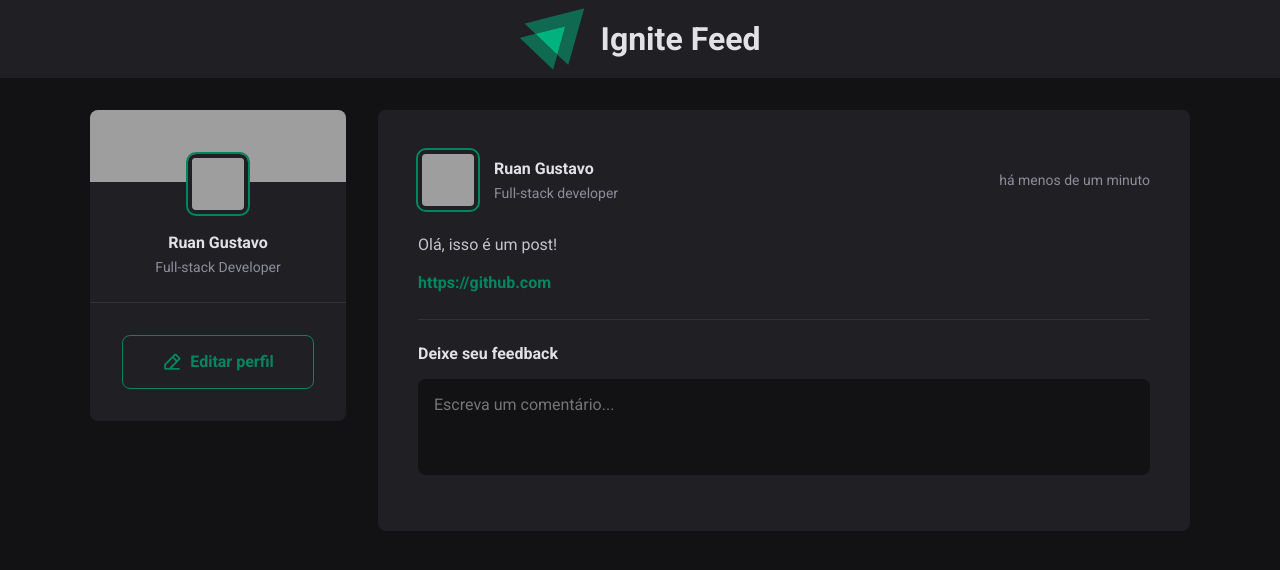
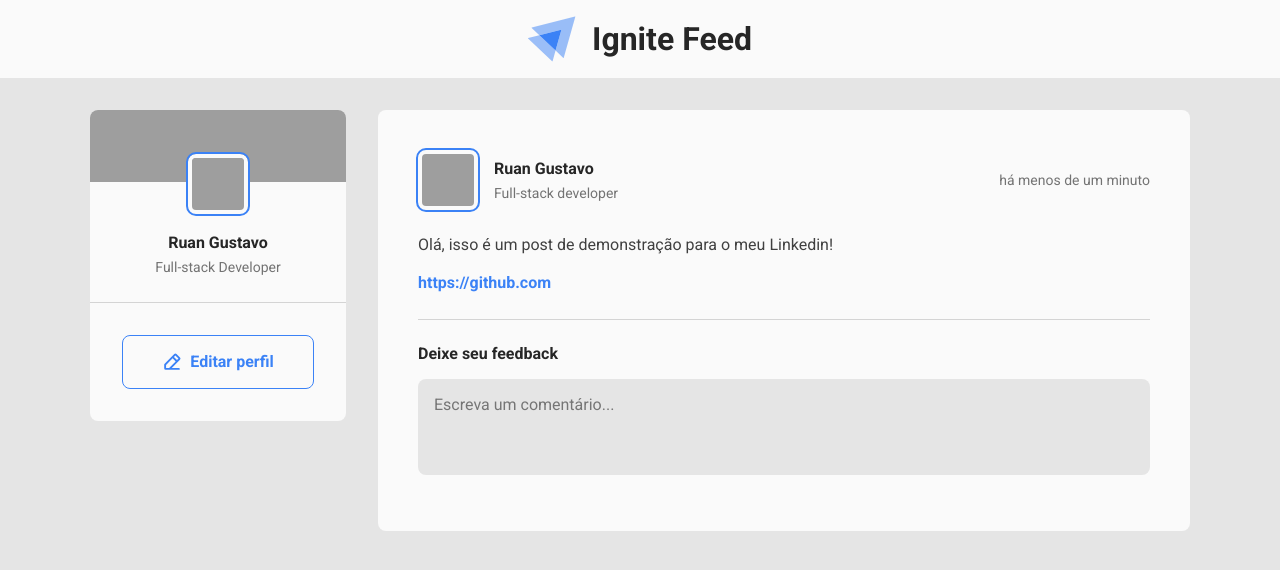
Before and after one commit to ruangustavo/ignite-feed, a React (Vite) app: page / in a window 1280 px wide. Shown: the top 570 px of the page. Built offline with nearby package versions, Linux system fonts and the light colour scheme; grey boxes are pictures that could not be loaded.

Commit message:
style: change color pallette and general styles

```diff
--- a/src/App.jsx
+++ b/src/App.jsx
@@ -12,7 +12,10 @@ const posts = [
       role: "Full-stack developer",
     },
     content: [
-      { type: "paragraph", content: "Olá, isso é um post!" },
+      {
+        type: "paragraph",
+        content: "Olá, isso é um post de demonstração para o meu Linkedin!",
+      },
       { type: "link", content: "https://github.com" },
     ],
     publishedAt: new Date(),
--- a/src/App.module.css
+++ b/src/App.module.css
@@ -1,11 +1,11 @@
 .wrapper {
-  max-width: 112rem;
-  margin: 3.2rem auto;
-  padding: 0 1rem;
   display: grid;
   grid-template-columns: 256px 1fr;
   gap: 3.2rem;
   align-items: flex-start;
+  margin: 3.2rem auto;
+  padding: 0 1rem;
+  max-width: 112rem;
 }
 
 @media screen and (max-width: 768px) {
--- a/src/components/Avatar.jsx
+++ b/src/components/Avatar.jsx
@@ -1,10 +1,11 @@
 import styles from "./Avatar.module.css";
 
-export function Avatar({ src, hasBorder = false }) {
+export function Avatar({ src, alt = "", hasBorder = false }) {
   return (
     <img
+      className={hasBorder ? styles.avatarWithBorder : styles.avatar}
       src={src}
-      className={hasBorder ? styles.avatarWithBorder : styles.avatar}
+      alt={alt}
     />
   );
 }
--- a/src/components/Avatar.module.css
+++ b/src/components/Avatar.module.css
@@ -1,13 +1,13 @@
 .avatar {
   width: 4.8rem;
   height: 4.8rem;
-  border-radius: 0.8rem;
+  border-radius: 8px;
 }
 
 .avatarWithBorder {
   width: calc(4.8rem + 1.2rem);
   height: calc(4.8rem + 1.2rem);
-  border-radius: 0.8rem;
-  border: 0.4rem solid var(--gray-2);
-  outline: 0.2rem solid var(--green);
+  border: 0.4rem solid var(--neutral-50);
+  border-radius: 8px;
+  outline: 0.2rem solid var(--blue-500);
 }
--- a/src/components/Comment.jsx
+++ b/src/components/Comment.jsx
@@ -5,7 +5,6 @@ import { useState } from "react";
 
 export function Comment({ content, onCommentDelete }) {
   const [likeCount, setLikeCount] = useState(0);
-  // const isCommentLiked = likeCount > 0;
 
   function handleDeleteComment() {
     onCommentDelete(content);
--- a/src/components/Comment.module.css
+++ b/src/components/Comment.module.css
@@ -8,8 +8,8 @@
 }
 
 .content {
-  background-color: var(--gray-3);
-  border-radius: 0.8rem;
+  background-color: var(--neutral-200);
+  border-radius: 8px;
   padding: 1.6rem;
   display: flex;
   flex-direction: column;
@@ -22,7 +22,7 @@
 }
 
 .author strong {
-  color: var(--gray-7);
+  color: var(--neutral-800);
   font-size: 1.4rem;
   line-height: 1.6;
 }
@@ -44,7 +44,7 @@
 .contentHeader button {
   background-color: transparent;
   border: none;
-  color: var(--gray-5);
+  color: var(--neutral-500);
   font-size: 1.4rem;
   cursor: pointer;
   font-weight: bold;
@@ -65,7 +65,7 @@
 .commentActions button {
   background-color: transparent;
   border: none;
-  color: var(--gray-5);
+  color: var(--neutral-500);
   font-size: 1.4rem;
   cursor: pointer;
   font-weight: bold;
@@ -75,7 +75,7 @@
 }
 
 .commentActions button:hover {
-  color: var(--gray-7);
+  color: var(--blue-500);
   transition: color 0.5s;
 }
 
--- a/src/components/Header.module.css
+++ b/src/components/Header.module.css
@@ -1,11 +1,17 @@
 .header {
-  background-color: var(--gray-2);
+  background-color: var(--neutral-50);
   display: flex;
   justify-content: center;
+  align-items: center;
+}
+
+.header img {
+  width: 4.8rem;
+  height: 4.8rem;
 }
 
 .header h1 {
-  color: var(--gray-7);
+  color: var(--neutral-800);
   padding: 2rem 0;
   margin-left: 1.6rem;
 }
--- a/src/components/Post.module.css
+++ b/src/components/Post.module.css
@@ -1,6 +1,6 @@
 .wrapper {
-  background-color: var(--gray-2);
-  border-radius: 0.8rem;
+  background-color: var(--neutral-50);
+  border-radius: 8px;
   padding: 4rem;
   display: flex;
   flex-direction: column;
@@ -9,7 +9,7 @@
 
 .wrapper time {
   font-size: 1.4rem;
-  color: var(--gray-5);
+  color: var(--neutral-500);
 }
 
 .wrapper p {
@@ -32,9 +32,9 @@
   height: 4.8rem;
   width: calc(4.8rem + 1.2rem);
   height: calc(4.8rem + 1.2rem);
-  border-radius: 0.8rem;
-  border: 0.4rem solid var(--gray-2);
-  outline: 0.2rem solid var(--green);
+  border-radius: 8px;
+  border: 0.4rem solid var(--neutral-50);
+  outline: 0.2rem solid var(--blue-500);
 }
 
 .user {
@@ -49,19 +49,19 @@
 }
 
 .info strong {
-  color: var(--gray-7);
+  color: var(--neutral-800);
   line-height: 1.6;
 }
 
 .info span {
-  color: var(--gray-5);
+  color: var(--neutral-500);
   line-height: 1.6;
   font-size: 1.4rem;
 }
 
 .content a {
   font-weight: bold;
-  color: var(--green);
+  color: var(--blue-500);
   text-decoration: none;
 }
 
@@ -70,39 +70,39 @@
   flex-direction: column;
   gap: 1.6rem;
   padding-top: 2.4rem;
-  border-top: 0.1rem solid var(--gray-3);
+  border-top: 0.1rem solid var(--neutral-300);
 }
 
 .commentForm strong {
-  color: var(--gray-7);
+  color: var(--neutral-800);
 }
 
 .commentForm textarea {
   resize: none;
   border: 0;
-  background-color: var(--gray-1);
+  background-color: var(--neutral-200);
   height: 9.6rem;
-  border-radius: 0.8rem;
+  border-radius: 8px;
   padding: 1.6rem;
 }
 
 .commentForm textarea:focus {
-  outline: solid 0.2rem var(--green);
+  outline: solid 0.2rem var(--blue-500);
 }
 
 .commentForm button {
   all: unset;
   width: fit-content;
   padding: 1.2rem 2.4rem;
-  border-radius: 0.8rem;
+  border-radius: 8px;
   color: var(--white);
-  background-color: var(--green);
+  background-color: var(--blue-500);
   font-weight: 700;
   cursor: pointer;
 }
 
 .commentForm button:not(:disabled):hover {
-  background-color: var(--green-light);
+  background-color: var(--blue-400);
   transition: background-color 0.2s;
 }
 
--- a/src/components/Sidebar.module.css
+++ b/src/components/Sidebar.module.css
@@ -1,6 +1,6 @@
 .sidebar {
-  border-radius: 0.8rem;
-  background-color: var(--gray-2);
+  border-radius: 8px;
+  background-color: var(--neutral-50);
   overflow: hidden;
 }
 
@@ -21,9 +21,9 @@
 .profile img {
   width: calc(4.8rem + 1.2rem);
   height: calc(4.8rem + 1.2rem);
-  border-radius: 0.8rem;
-  border: 0.4rem solid var(--gray-2);
-  outline: 0.2rem solid var(--green);
+  border-radius: 8px;
+  border: 0.4rem solid var(--neutral-50);
+  outline: 0.2rem solid var(--blue-500);
 }
 
 .profileInfo {
@@ -33,37 +33,37 @@
 }
 
 .profileInfo strong {
-  color: var(--gray-7);
+  color: var(--neutral-800);
   line-height: 1.6;
 }
 
 .profileInfo span {
-  color: var(--gray-5);
+  color: var(--neutral-500);
   line-height: 1.6;
   font-size: 1.4rem;
 }
 
 .sidebar footer {
   padding: 3.2rem;
-  border-top: 0.1rem solid var(--gray-3);
+  border-top: 0.1rem solid var(--neutral-300);
   margin-top: 2.4rem;
 }
 
 .sidebar footer a {
-  color: var(--green);
+  color: var(--blue-500);
   text-decoration: none;
   display: flex;
   justify-content: center;
   align-items: center;
   gap: 0.8rem;
   padding: 1.6rem 2.4rem;
-  border: 0.1rem solid var(--green);
-  border-radius: 0.8rem;
+  border: 0.1rem solid var(--blue-500);
+  border-radius: 8px;
   font-weight: 700;
   transition: color 0.5s, background-color 0.5s;
 }
 
 .sidebar footer a:hover {
-  background-color: var(--green);
+  background-color: var(--blue-500);
   color: var(--white);
 }
--- a/src/global.css
+++ b/src/global.css
@@ -6,32 +6,28 @@
 
 :root {
   font-size: 62.5%; /* 1rem = 10px */
-
-  /* Colors */
   --white: #ffffff;
-  --green: #00875f;
-  --green-light: #00b37e;
   --red-danger: #f75a68;
-  --gray-1: #121214;
-  --gray-2: #202024;
-  --gray-3: #323238;
-  --gray-4: #7c7c8a;
-  --gray-5: #8d8d99;
-  --gray-6: #c4c4cc;
-  --gray-7: #e1e1e6;
+  --blue-400: #60a5fa;
+  --blue-500: #3b82f6;
+  --neutral-50: #fafafa;
+  --neutral-200: #e5e5e5;
+  --neutral-300: #d4d4d4;
+  --neutral-500: #737373;
+  --neutral-700: #404040;
+  --neutral-800: #262626;
 }
 
 body {
-  font-family: "Roboto", sans-serif;
-  font-size: 1.6rem;
+  font: 1.6rem "Roboto", sans-serif;
+  background-color: var(--neutral-200);
+  color: var(--neutral-700);
   -webkit-font-smoothing: antialiased;
-  background-color: var(--gray-1);
-  color: var(--gray-6);
 }
 
 button,
 input,
 textarea {
   font: 1.6rem "Roboto", sans-serif;
-  color: var(--gray-6);
+  color: var(--neutral-700);
 }
```
Also changed, not shown: src/assets/logo-ignite.svg.
